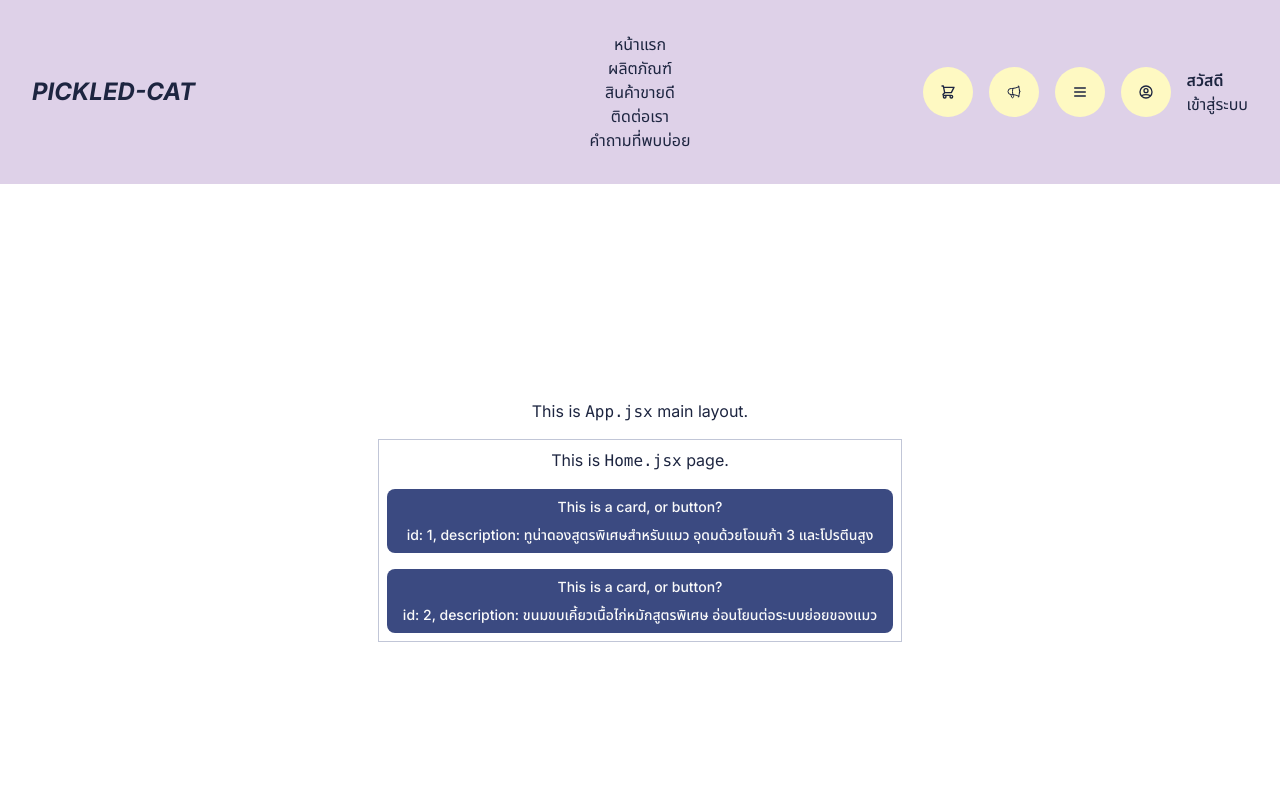
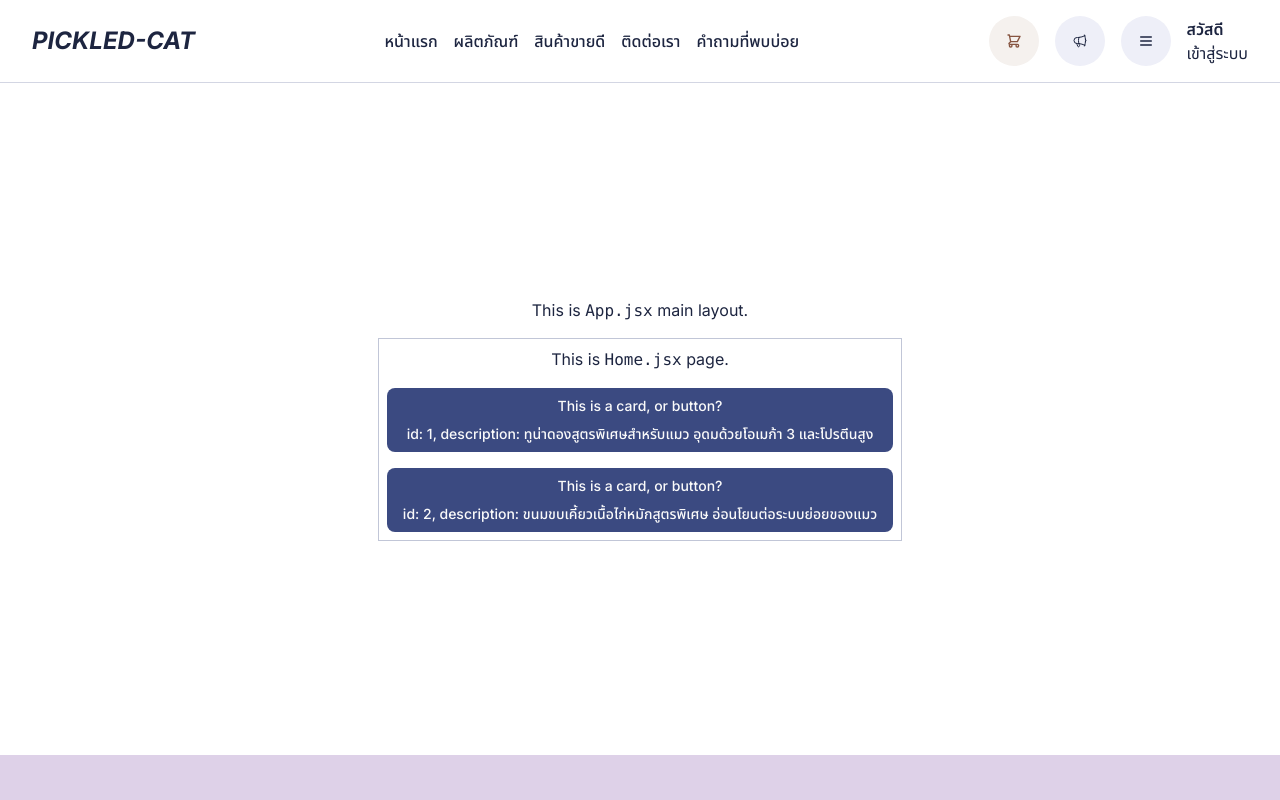
Before and after one commit to orayachan/jsd9-pickled-cat-frontend, a React (Vite) app: page / in a window 1280 px wide. Shown: the top 800 px of the page. Built offline with nearby package versions, Linux system fonts and the light colour scheme.

Commit message:
feat(ui): create dropdown menu

```diff
--- a/src/components/customs/Header.jsx
+++ b/src/components/customs/Header.jsx
@@ -1,30 +1,28 @@
-import {
-  HiOutlineMenu,
-  HiOutlineShoppingCart,
-  HiOutlineUserCircle,
-} from 'react-icons/hi';
+import { useState } from "react";
+import { HiOutlineMenu, HiOutlineShoppingCart, HiOutlineUserCircle,} from 'react-icons/hi';
 import { HiOutlineMegaphone } from 'react-icons/hi2';
 
 export function Header() {
+  const [isMenuOpen, setIsMenuOpen] = useState(false);
   return (
-    <header className='bg-secondary-100 content-center-safe p-8 text-center'>
-      <nav className='mx-auto grid items-center justify-between gap-4 lg:max-w-screen-2xl lg:grid-cols-3'>
+    <header className='bg-white text-center content-center-safe px-8 py-4 border-b'>
+      <nav className='mx-auto flex items-center justify-between gap-4 lg:max-w-screen-2xl'>
         {/* Part - start */}
-        <h1 className='flex items-start text-2xl font-bold italic'>
-          <a href='#' className='hover:text-primary-800'>
+        <h1 className='flex items-start text-xl lg:text-2xl font-bold italic'>
+          <a href='#' className='hover:text-primary-700'>
             PICKLED-CAT
           </a>
         </h1>
         {/* Part - middle */}
-        <ul classname='flex items-center justify-center gap-4'>
-          <li className=''>
+        <ul className='hidden font-medium lg:flex items-center justify-center gap-4'>
+          <li>
             <a href='#' className='hover:text-primary-600'>หน้าแรก</a>
           </li>
           <li>
             <a href='#products' className='hover:text-primary-600'>ผลิตภัณฑ์</a>
           </li>
           <li>
-            <a href='#top' className='hover:text-primary-600'>สินค้าขายดี</a>
+            <a href='#highlight' className='hover:text-primary-600'>สินค้าขายดี</a>
           </li>
           <li>
             <a href='#contact' className='hover:text-primary-600'>ติดต่อเรา</a>
@@ -34,26 +32,40 @@ export function Header() {
           </li>
         </ul>
         {/* Part - end */}
-        <ul className='flex items-center justify-end gap-4'>
-          <li className='flex h-[50px] w-[50px] items-center justify-center rounded-full bg-yellow-100'>
+        <div className='flex items-center justify-end gap-4'>
+          <button className='flex lg:h-[50px] lg:w-[50px] items-center justify-center rounded-full hover:text-primary-600 lg:text-[#875541] lg:bg-[#f5f1ee]'>
             <HiOutlineShoppingCart />
-          </li>
-          <li className='flex h-[50px] w-[50px] items-center justify-center rounded-full bg-yellow-100'>
+          </button>
+          <button className='flex lg:h-[50px] lg:w-[50px] items-center justify-center rounded-full hover:text-primary-600 lg:bg-[#eeeff8]'>
             <HiOutlineMegaphone />
-          </li>
-          <li className='flex h-[50px] w-[50px] items-center justify-center rounded-full bg-yellow-100'>
-            <HiOutlineMenu />
-          </li>
-          <li className='flex h-[50px] w-[50px] items-center justify-center rounded-full bg-yellow-100'>
+          </button>
+          {/* Menu */}
+          <div className='relative'>
+            <button
+              onClick={() => setIsMenuOpen(!isMenuOpen)}
+              className='flex lg:h-[50px] lg:w-[50px] items-center justify-center rounded-full hover:text-primary-600 lg:bg-[#eeeff8]'>
+              <HiOutlineMenu />
+            </button>
+            {isMenuOpen && (
+              <ul className='absolute right-0 mt-4 w-36 rounded-lg border bg-white shadow-md z-50'>
+                <li className='text-end hover:text-primary-600 mr-4'><a href='#'>ข้อมูลของฉัน</a></li>
+                <li className='text-end hover:text-primary-600 mr-4'><a href='#'>คำสั่งซื้อ</a></li>
+                <li className='text-end hover:text-primary-600 mr-4'><a href='#'>รายการยกเลิก</a></li>
+                <li className='text-end hover:text-primary-600 mr-4'><a href='#'>รีวิวสินค้า</a></li>
+                <li className='text-end hover:text-primary-600 mr-4'><a href='#'>ออกจากระบบ</a></li>
+              </ul>
+            )}
+          </div>
+          <button className='hidden flex lg:h-[50px] lg:w-[50px] items-center justify-center rounded-full hover:text-primary-600 lg:bg-yellow-100'>
             <HiOutlineUserCircle />
-          </li>
-          <li className='flex flex-col items-start justify-center'>
-            <p className='font-semibold'>สวัสดี</p>
+          </button>
+          <p className='hidden lg:flex flex-col items-start justify-center'>
+            <span className='font-semibold'>สวัสดี</span>
             <a href='#' className='hover:text-primary-600'>
               เข้าสู่ระบบ
             </a>
-          </li>
-        </ul>
+          </p>
+        </div>
       </nav>
     </header>
   );
```
